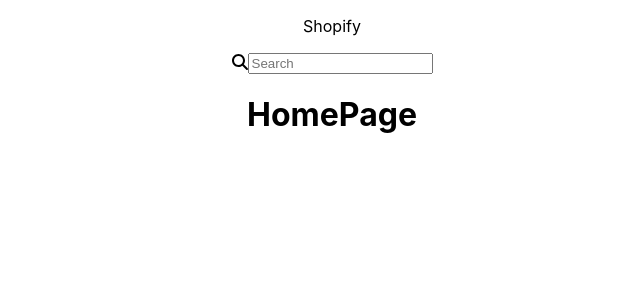
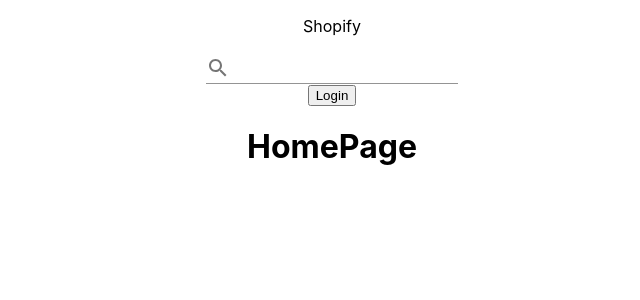
Before and after one commit to sushmita2109/my-ecommerse, a React (Create React App) app: page / in a window 1280 px wide. Shown: the top 300 px of the page, without its empty margins (308-948 px from the left). Built offline with nearby package versions, Linux system fonts and the light colour scheme; the HTML template or start-up script is replaced by a standard one; what miragejs would draw is missing.

Commit message:
material ui added

```diff
--- a/package.json
+++ b/package.json
@@ -3,10 +3,14 @@
   "version": "0.1.0",
   "private": true,
   "dependencies": {
+    "@emotion/react": "^11.11.0",
+    "@emotion/styled": "^11.11.0",
     "@fortawesome/fontawesome-svg-core": "^6.4.0",
     "@fortawesome/free-regular-svg-icons": "^6.4.0",
     "@fortawesome/free-solid-svg-icons": "^6.4.0",
     "@fortawesome/react-fontawesome": "^0.2.0",
+    "@mui/icons-material": "^5.11.16",
+    "@mui/material": "^5.13.0",
     "dayjs": "^1.11.7",
     "jwt-decode": "^3.1.2",
     "jwt-encode": "^1.0.1",
--- a/src/components/NavBar/NavBar.css
+++ b/src/components/NavBar/NavBar.css
@@ -0,0 +1 @@
+@import url('https://cdnjs.cloudflare.com/ajax/libs/font-awesome/4.7.0/css/font-awesome.min.css  ');
--- a/src/components/NavBar/NavBar.jsx
+++ b/src/components/NavBar/NavBar.jsx
@@ -1,13 +1,23 @@
-import { FontAwesomeIcon } from "@fortawesome/react-fontawesome";
-import { faMagnifyingGlass } from "@fortawesome/free-solid-svg-icons";
+import Input from "@mui/material/Input";
+import InputAdornment from "@mui/material/InputAdornment";
+import SearchIcon from "@mui/icons-material/Search";
+import Button from "@mui/material/Button";
+
 export const NavBar = () => {
   return (
     <nav>
       <p>Shopify</p>
-      <label>
-        <FontAwesomeIcon icon={faMagnifyingGlass} />
-        <input type="text" placeholder="Search" />
-      </label>
+      <div>
+        <Input
+          id="input-with-icon-adornment"
+          startAdornment={
+            <InputAdornment position="start">
+              <SearchIcon />
+            </InputAdornment>
+          }
+        />
+      </div>
+      <button>Login</button>
     </nav>
   );
 };
```
Also changed, not shown: 1 other file (tests, documents, lock files or other folders).
